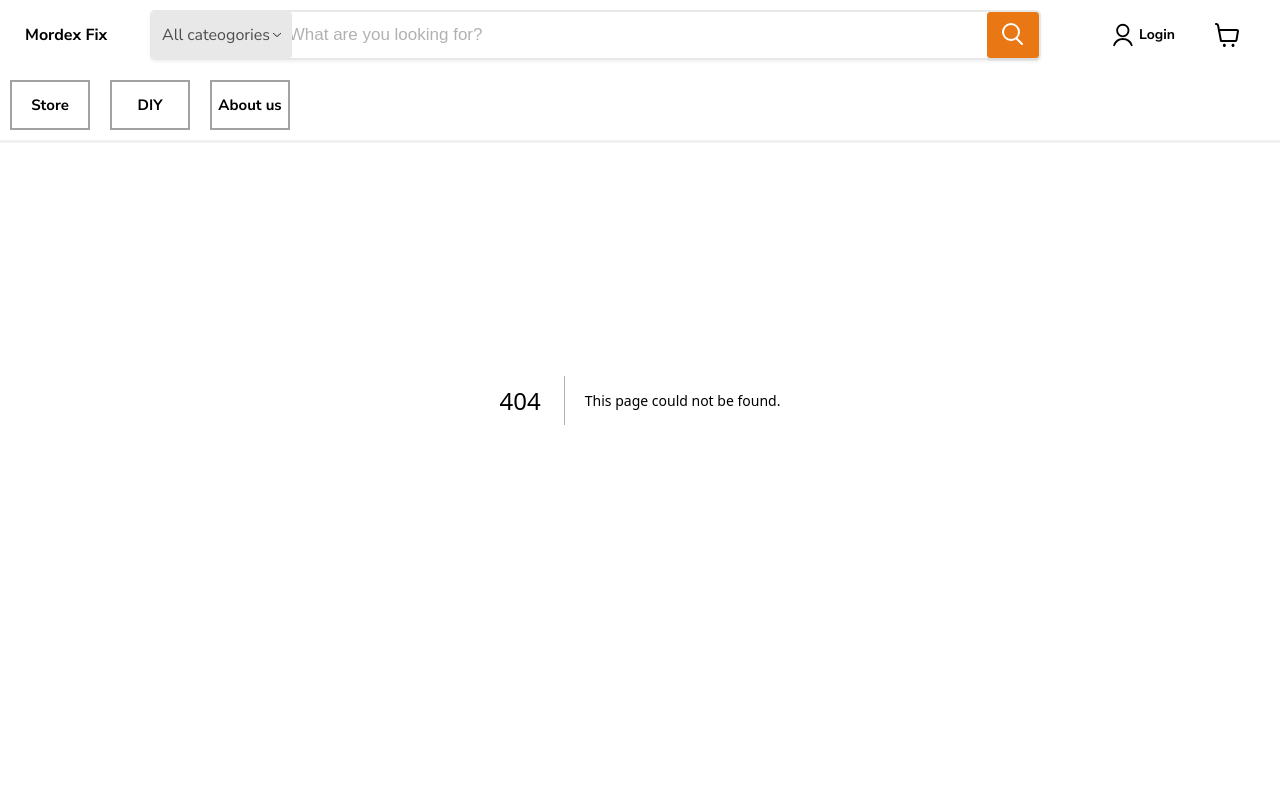
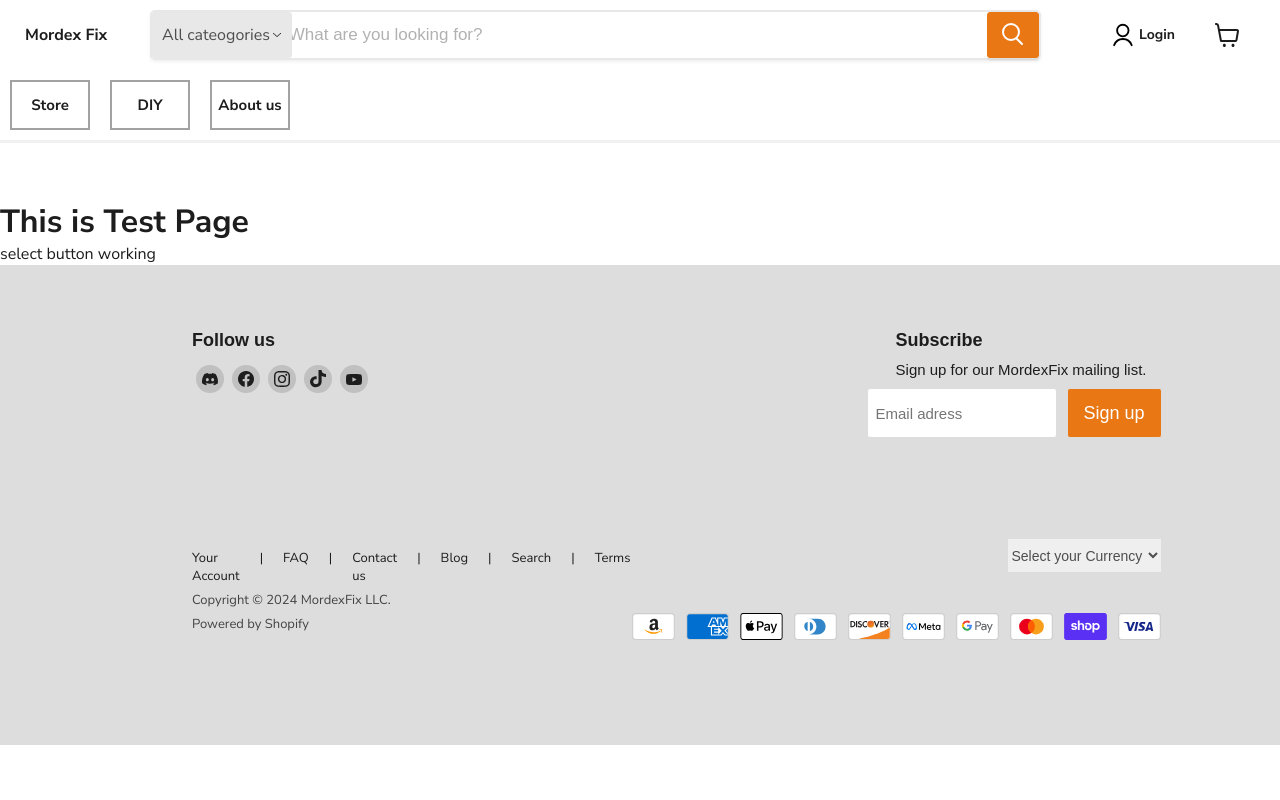
Before and after one commit to MauricioStrang/mordexfix-ecommerce, a Next.js app: page /test in a window 1280 px wide. Before the commit this address had no page. Shown: the top 800 px of the page. Built offline with nearby package versions, Linux system fonts and the light colour scheme.

Commit message:
created test page and re-structure header

```diff
--- /dev/null
+++ b/src/app/test/page.jsx
@@ -0,0 +1,15 @@
+import SelectButton from "@/components/selectButton/selectButton";
+import styles from "./test.module.css"
+
+
+const TestPage = () =>{
+    return(
+        <div className={styles.container}>
+            <h1>This is Test Page</h1>
+            <SelectButton/>
+        </div>
+    )
+}
+
+
+export default TestPage;
--- /dev/null
+++ b/src/app/test/test.module.css
@@ -0,0 +1,3 @@
+.container{
+    margin-top: 200px;
+}
--- a/src/components/header/header.module.css
+++ b/src/components/header/header.module.css
@@ -64,6 +64,7 @@
 }
 
 .selectButton{
+    cursor: pointer;
     position: absolute;
     display: flex;
     width:140px;
--- /dev/null
+++ b/src/components/selectButton/selectButton.jsx
@@ -0,0 +1,15 @@
+import styles from "./selectButton.module.css"
+
+
+
+const SelectButton = () =>{
+    return (
+        <div className={styles.container}>
+            <p>select button working</p>
+        </div>
+    )
+}
+
+
+
+export default SelectButton;
```
Also changed, not shown: src/components/selectButton/selectButton.module.css (added).
